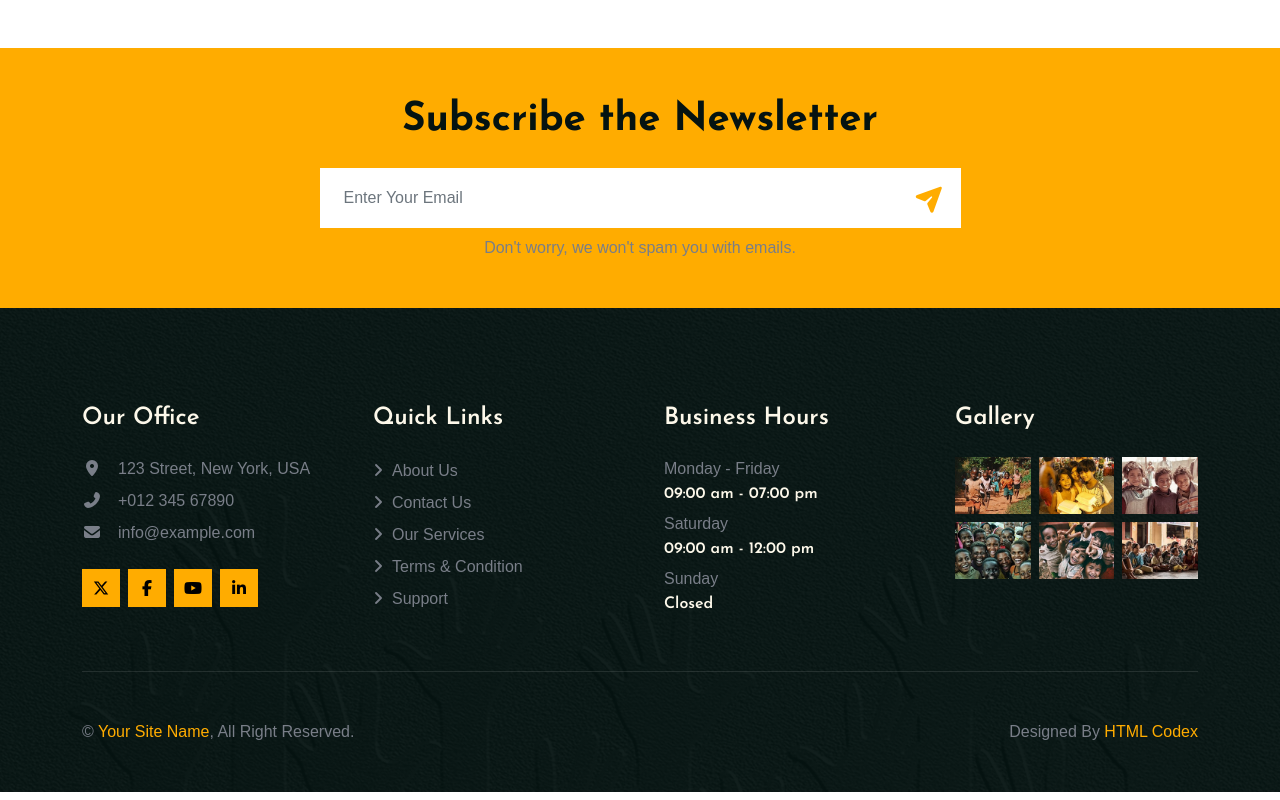
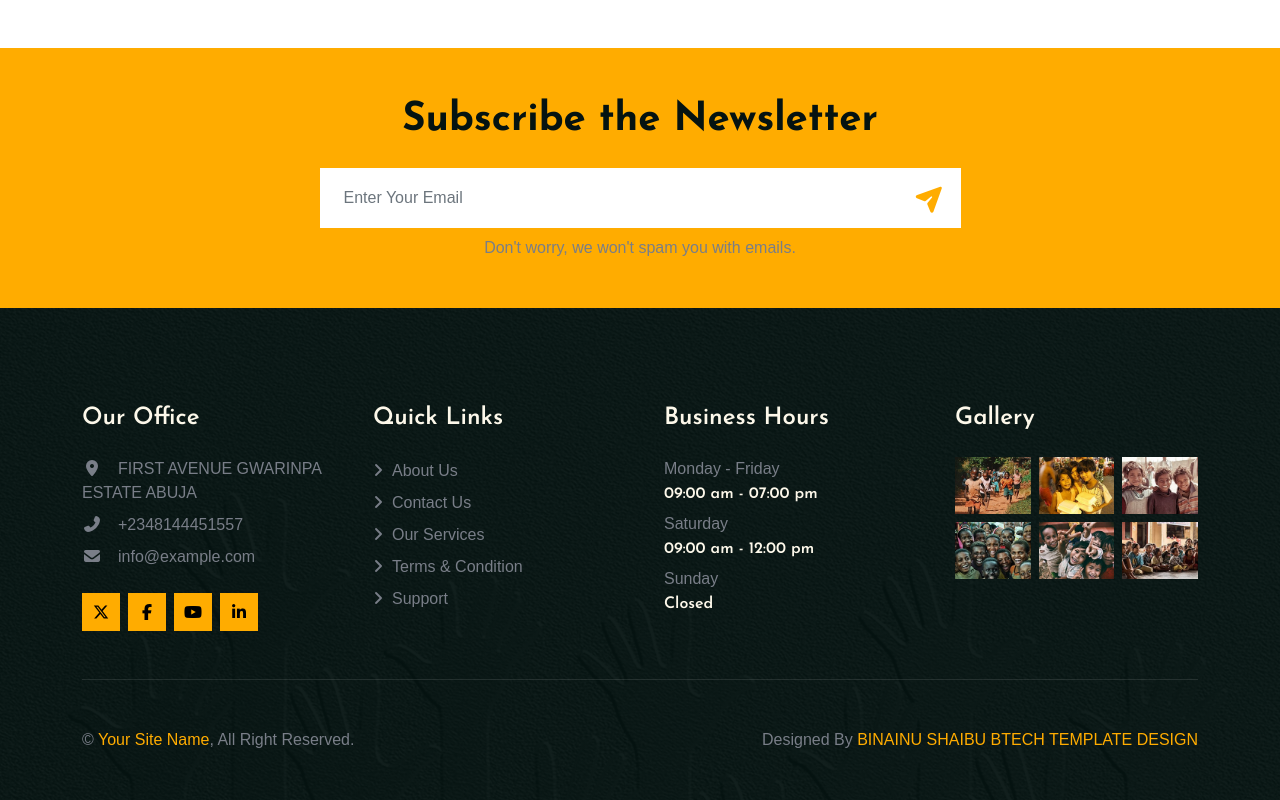
Before and after one commit to BINAINUSHAIBU/category-Noprofit3, a plain HTML site: page index.html in a window 1280 px wide. Shown: the part 4898-5698 px from the top of the page. Drawn offline with nearby package versions, Linux system fonts and the light colour scheme.

Commit message:
Update index.html

```diff
--- a/index.html
+++ b/index.html
@@ -647,8 +647,8 @@
             <div class="row g-5 py-5">
                 <div class="col-lg-3 col-md-6">
                     <h4 class="text-light mb-4">Our Office</h4>
-                    <p class="mb-2"><i class="fa fa-map-marker-alt me-3"></i>123 Street, New York, USA</p>
-                    <p class="mb-2"><i class="fa fa-phone-alt me-3"></i>+012 345 67890</p>
+                    <p class="mb-2"><i class="fa fa-map-marker-alt me-3"></i>FIRST AVENUE GWARINPA ESTATE ABUJA</p>
+                    <p class="mb-2"><i class="fa fa-phone-alt me-3"></i>+2348144451557</p>
                     <p class="mb-2"><i class="fa fa-envelope me-3"></i>info@example.com</p>
                     <div class="d-flex pt-3">
                         <a class="btn btn-square btn-primary me-2" href=""><i class="fab fa-x-twitter"></i></a>
@@ -706,7 +706,7 @@
                     <div class="col-md-6 text-center text-md-end">
                         <!--/*** The author’s attribution link must remain intact in the template. ***/-->
                         <!--/*** If you wish to remove this credit link, please purchase the Pro Version . ***/-->
-                        Designed By <a class="fw-semi-bold" href="https://htmlcodex.com">HTML Codex</a>
+                        Designed By <a class="fw-semi-bold" href="https://btechtemplate2026.netlify.app"> BINAINU SHAIBU BTECH TEMPLATE DESIGN </a>
                     </div>
                 </div>
             </div>
```
